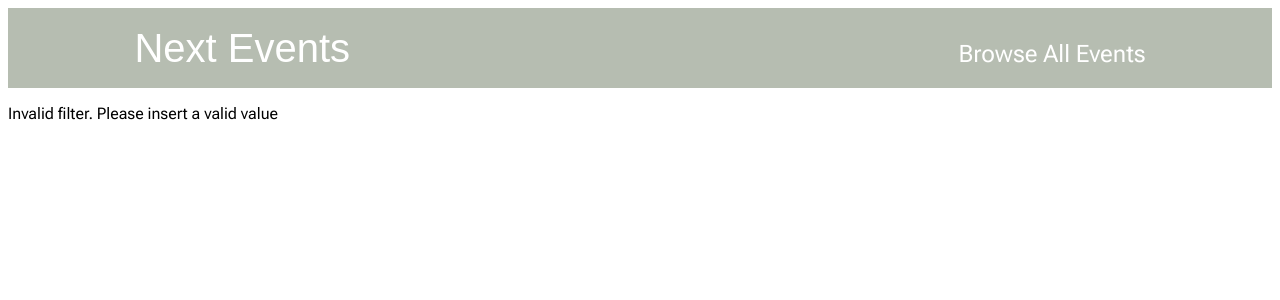
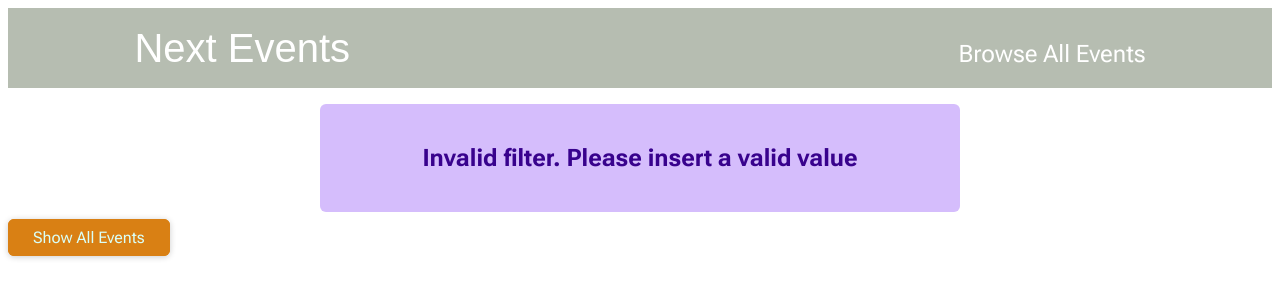
Before and after one commit to midoritiba/find-event, a Next.js app: page /events in a window 1280 px wide. Shown: the top 300 px of the page. Built offline with nearby package versions, Linux system fonts and the light colour scheme.

Commit message:
error alert added

```diff
--- /dev/null
+++ b/components/ui/error-alert.js
@@ -0,0 +1,7 @@
+import classes from './error-alert.module.css';
+
+function ErrorAlert(props) {
+  return <div className={classes.alert}>{props.children}</div>;
+}
+
+export default ErrorAlert;
--- /dev/null
+++ b/components/ui/error-alert.module.css
@@ -0,0 +1,12 @@
+.alert {
+  margin: 1rem auto;
+  padding: 1rem 2rem;
+  width: 90%;
+  max-width: 40rem;
+  background-color: #d5bdfc;
+  color: #38028d;
+  font-weight: bold;
+  font-size: 1.5rem;
+  text-align: center;
+  border-radius: 6px;
+}
--- a/pages/events/[...slug].js
+++ b/pages/events/[...slug].js
@@ -1,7 +1,10 @@
+import {Fragment} from 'react'
 import { useRouter } from 'next/router'
 import { getFilteredEvents } from '../../data'
 import EventList from '../../components/events/event-list'
-
+import ResultsTitle from '../../components/events/results-title'
+import Button from '../../components/ui/button'
+import ErrorAlert from '../../components/ui/error-alert'
 
 const FilteredEvents = () => {
 
@@ -21,7 +24,16 @@ const FilteredEvents = () => {
     const numMonth = +filteredMonth
 
     if(isNaN(numYear) || isNaN(numMonth) || numYear > 2050 || numYear < 2022 || numMonth > 12 || numMonth < 1){
-        return <p>Invalid filter. Please insert a valid value</p>
+        return (
+            <Fragment>
+                <ErrorAlert>
+                    <p>Invalid filter. Please insert a valid value</p>
+                </ErrorAlert>
+                <div className="center">
+                    <Button link='/events'>Show All Events</Button>
+                </div>
+            </Fragment>
+            )
     }
     console.log(numYear, numMonth);
 
@@ -31,13 +43,25 @@ const FilteredEvents = () => {
     })
     console.log(filteredEvents);
     if(!filteredEvents || filteredEvents.length ===0){
-        return <p>No events found for the chosen values</p>
+        return (
+        <Fragment>
+            <ErrorAlert>
+                <p>No events found for the chosen values</p>
+            </ErrorAlert>
+            <div className="center">
+                <Button link='/events'>Show All Events</Button>
+            </div>
+        </Fragment>
+        )
     }
 
+    const date = new Date(numYear, numMonth - 1)
+
     return (
-        <div>
+        <Fragment>
+            <ResultsTitle date={date}/>
             <EventList events={filteredEvents} />
-        </div>
+        </Fragment>
     );
 }
 
--- a/pages/events/[eventId].js
+++ b/pages/events/[eventId].js
@@ -4,6 +4,7 @@ import { getEventById } from '../../data'
 import EventSummary from '../../components/event-detail/event-summary'
 import EventLogistics from '../../components/event-detail/event-logistics'
 import EventContent from '../../components/event-detail/event-content'
+import ErrorAlert from '../../components/ui/error-alert'
 
 const EventSpecific = () => {
     const router = useRouter()
@@ -12,7 +13,7 @@ const EventSpecific = () => {
     const event = getEventById(eventId)
 
     if (!event) {
-        return <p>No event Found</p>
+        return <ErrorAlert><p>No event Found</p></ErrorAlert>
     }
 
     return (
```
